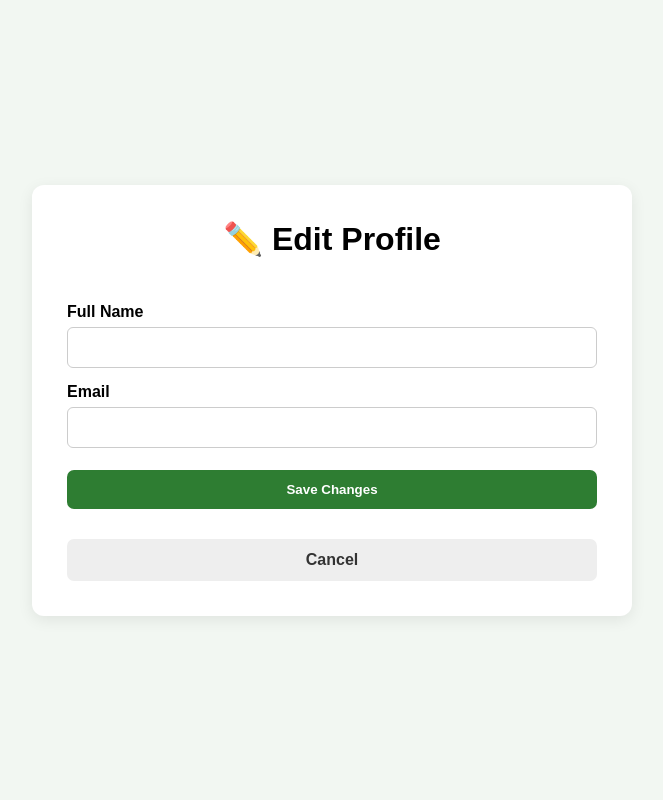
After one commit to yashika-sv/Eco-Campus-Tracker, a Flask app: template templates/edit_profile.html in a window 1280 px wide. The commit adds this page. Shown: the whole page, without its empty margins (308-971 px from the left). Run offline with Flask 3, Linux system fonts and the light colour scheme; the template is opened without the code that fills it, so the values that code supplies are empty.

Commit message:
Add student profile editing

```diff
--- a/app.py
+++ b/app.py
@@ -109,6 +109,65 @@ def profile():
 
     return render_template("profile.html", student=student)
 
+@app.route("/profile/edit", methods=["GET", "POST"])
+def edit_profile():
+
+    if "student_id" not in session:
+        flash("Please login first.")
+        return redirect(url_for("login"))
+
+    connection = get_db_connection()
+
+    student = connection.execute(
+        "SELECT * FROM students WHERE id = ?",
+        (session["student_id"],)
+    ).fetchone()
+
+    if student is None:
+        connection.close()
+        session.clear()
+        flash("Student account not found.")
+        return redirect(url_for("login"))
+
+    if request.method == "POST":
+
+        name = request.form["name"].strip()
+        email = request.form["email"].strip().lower()
+
+        if not name or not email:
+            connection.close()
+            flash("Name and email cannot be empty.")
+            return redirect(url_for("edit_profile"))
+
+        existing_student = connection.execute(
+            "SELECT id FROM students WHERE email = ? AND id != ?",
+            (email, session["student_id"])
+        ).fetchone()
+
+        if existing_student:
+            connection.close()
+            flash("This email is already registered.")
+            return redirect(url_for("edit_profile"))
+
+        connection.execute(
+            """
+            UPDATE students
+            SET name = ?, email = ?
+            WHERE id = ?
+            """,
+            (name, email, session["student_id"])
+        )
+
+        connection.commit()
+        connection.close()
+
+        flash("Profile updated successfully.")
+        return redirect(url_for("profile"))
+
+    connection.close()
+
+    return render_template("edit_profile.html", student=student)
+
 
 @app.route("/logout")
 def logout():
--- a/static/css/style.css
+++ b/static/css/style.css
@@ -322,3 +322,33 @@ body {
         flex-direction: column;
     }
 }
+
+
+/* =========================
+   Edit Profile Form
+   ========================= */
+
+.profile-box form {
+    display: flex;
+    flex-direction: column;
+}
+
+.profile-box form label {
+    margin-top: 15px;
+    margin-bottom: 6px;
+    font-weight: bold;
+}
+
+.profile-box form input {
+    width: 100%;
+    padding: 11px;
+    border: 1px solid #ccc;
+    border-radius: 6px;
+    font-size: 15px;
+}
+
+.profile-box form button {
+    border: none;
+    cursor: pointer;
+    margin-top: 22px;
+}
--- /dev/null
+++ b/templates/edit_profile.html
@@ -0,0 +1,71 @@
+<!DOCTYPE html>
+<html lang="en">
+
+<head>
+    <meta charset="UTF-8">
+    <meta name="viewport" content="width=device-width, initial-scale=1.0">
+
+    <title>Edit Profile - Eco Campus Tracker</title>
+
+    <link rel="stylesheet" href="{{ url_for('static', filename='css/style.css') }}">
+</head>
+
+<body>
+
+    <div class="profile-container">
+
+        <div class="profile-box">
+
+            <h1>✏️ Edit Profile</h1>
+
+            {% with messages = get_flashed_messages() %}
+                {% if messages %}
+                    {% for message in messages %}
+                        <p class="message">{{ message }}</p>
+                    {% endfor %}
+                {% endif %}
+            {% endwith %}
+
+            <form method="POST">
+
+                <label for="name">Full Name</label>
+
+                <input
+                    type="text"
+                    id="name"
+                    name="name"
+                    value="{{ student['name'] }}"
+                    required
+                >
+
+                <label for="email">Email</label>
+
+                <input
+                    type="email"
+                    id="email"
+                    name="email"
+                    value="{{ student['email'] }}"
+                    required
+                >
+
+                <button type="submit" class="profile-btn">
+                    Save Changes
+                </button>
+
+            </form>
+
+            <div class="profile-actions">
+
+                <a href="{{ url_for('profile') }}" class="profile-btn secondary">
+                    Cancel
+                </a>
+
+            </div>
+
+        </div>
+
+    </div>
+
+</body>
+
+</html>
--- a/templates/profile.html
+++ b/templates/profile.html
@@ -44,7 +44,7 @@
 
             <div class="profile-actions">
 
-                <a href="#" class="profile-btn">
+                <a href="{{ url_for('edit_profile') }}" class="profile-btn">
                     ✏️ Edit Profile
                 </a>
 
```
